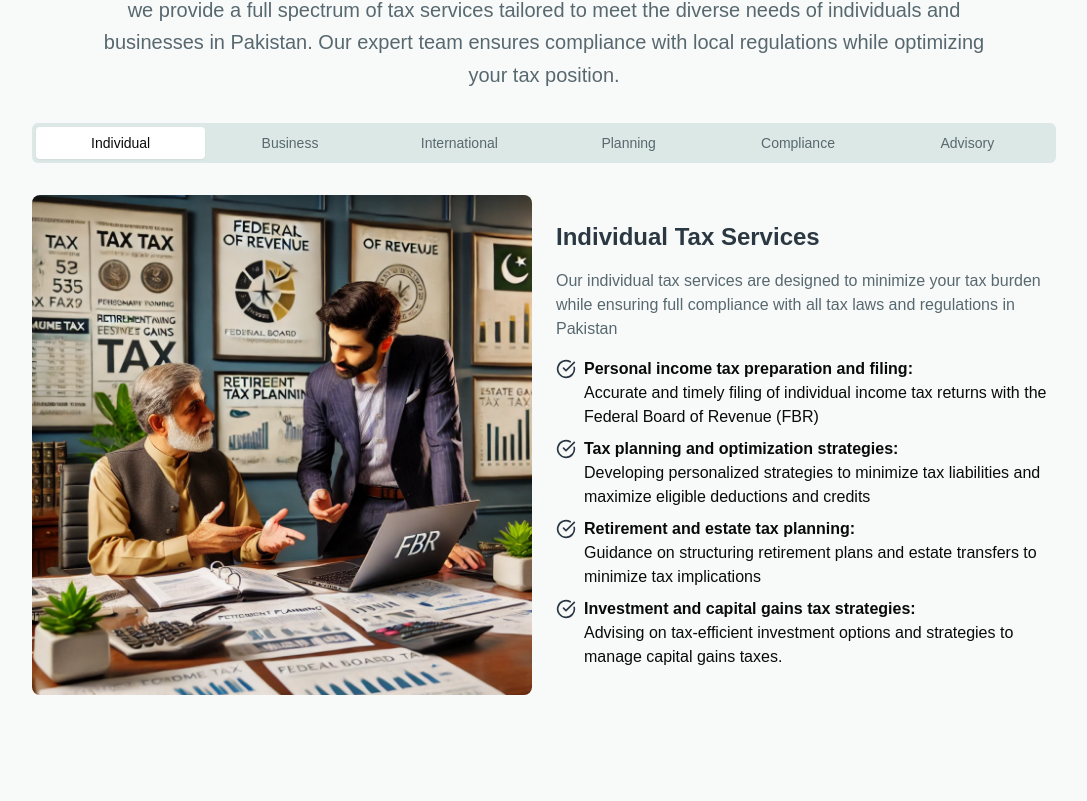
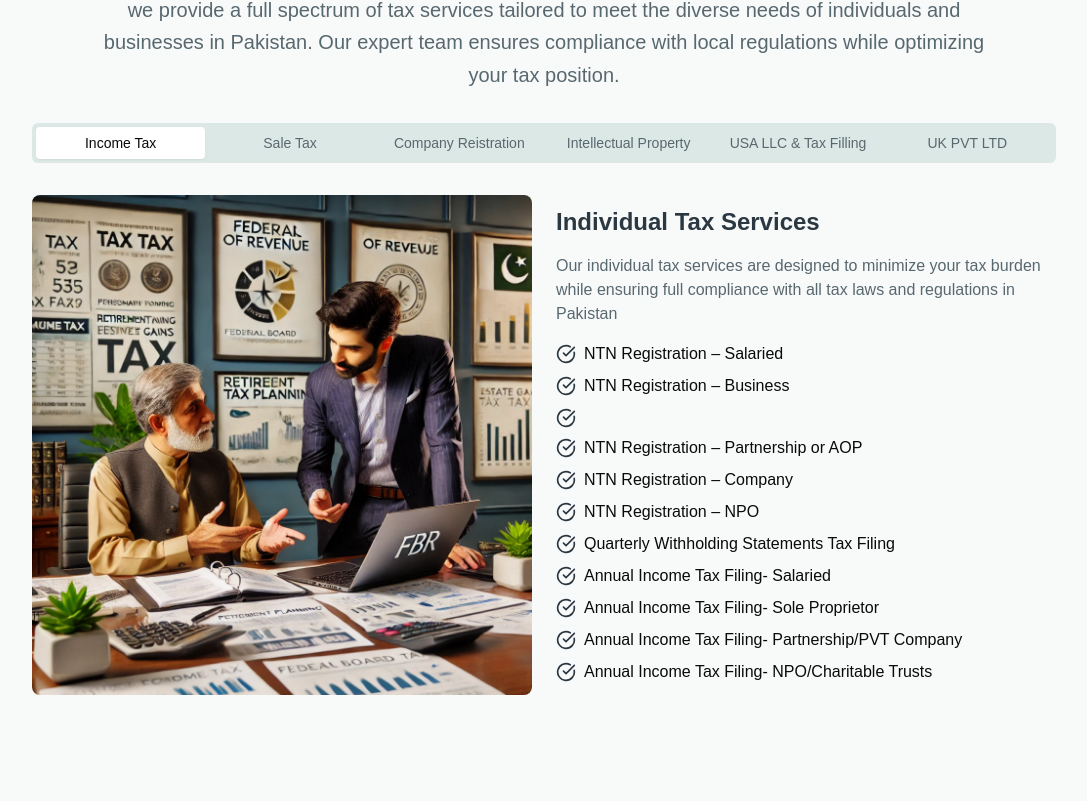
Before and after one commit to MuhammadJunaid506/FileBridge-Global, a Next.js app: page / in a window 1280 px wide. Shown: the part 2199-3000 px from the top of the page, without its empty margins (96-1183 px from the left). Built offline with nearby package versions, Linux system fonts and the light colour scheme.

Commit message:
Feat : Income tax

```diff
--- a/app/page.tsx
+++ b/app/page.tsx
@@ -495,12 +495,12 @@ export default function LandingPage() {
               className="w-full max-w-5xl mx-auto mt-8"
             >
               <TabsList className="grid w-full grid-cols-2 md:grid-cols-3 lg:grid-cols-6 mb-8">
-                <TabsTrigger value="individual">Individual</TabsTrigger>
-                <TabsTrigger value="business">Business</TabsTrigger>
-                <TabsTrigger value="international">International</TabsTrigger>
-                <TabsTrigger value="planning">Planning</TabsTrigger>
-                <TabsTrigger value="compliance">Compliance</TabsTrigger>
-                <TabsTrigger value="advisory">Advisory</TabsTrigger>
+                <TabsTrigger value="individual">Income Tax</TabsTrigger>
+                <TabsTrigger value="business">Sale Tax</TabsTrigger>
+                <TabsTrigger value="international">Company Reistration</TabsTrigger>
+                <TabsTrigger value="planning">Intellectual Property</TabsTrigger>
+                <TabsTrigger value="compliance">USA LLC & Tax Filling</TabsTrigger>
+                <TabsTrigger value="advisory">UK PVT LTD</TabsTrigger>
               </TabsList>
 
               <TabsContent
@@ -530,43 +530,83 @@ export default function LandingPage() {
                       <li className="flex items-start gap-2">
                         <CheckCircle className="h-5 w-5 text-[#2b3842] mt-0.5 flex-shrink-0" />
                         <span>
+                           NTN Registration – Salaried
                           {" "}
-                          <p className="font-semibold">
+                          {/* <p className="font-semibold">
                             Personal income tax preparation and filing:{" "}
                           </p>
                           Accurate and timely filing of individual income tax
-                          returns with the Federal Board of Revenue (FBR)
+                          returns with the Federal Board of Revenue (FBR) */}
                         </span>
                       </li>
                       <li className="flex items-start gap-2">
                         <CheckCircle className="h-5 w-5 text-[#2b3842] mt-0.5 flex-shrink-0" />
                         <span>
-                          <p className="font-semibold">
-                            Tax planning and optimization strategies:{" "}
+                          NTN Registration – Business
+                          {/* <p className="font-semibold">
+                            NTN Registration – Business:{" "}
                           </p>
                           Developing personalized strategies to minimize tax
                           liabilities and maximize eligible deductions and
-                          credits
+                          credits */}
                         </span>
                       </li>
                       <li className="flex items-start gap-2">
                         <CheckCircle className="h-5 w-5 text-[#2b3842] mt-0.5 flex-shrink-0" />
                         <span>
-                          <p className="font-semibold">
+                          {/* <p className="font-semibold">
                             Retirement and estate tax planning:{" "}
                           </p>
                           Guidance on structuring retirement plans and estate
-                          transfers to minimize tax implications
+                          transfers to minimize tax implications */}
                         </span>
                       </li>
                       <li className="flex items-start gap-2">
                         <CheckCircle className="h-5 w-5 text-[#2b3842] mt-0.5 flex-shrink-0" />
                         <span>
-                          <p className="font-semibold">
-                            Investment and capital gains tax strategies:
-                          </p>
-                          Advising on tax-efficient investment options and
-                          strategies to manage capital gains taxes.
+                         NTN Registration – Partnership or AOP
+                        </span>
+                      </li>
+                      <li className="flex items-start gap-2">
+                        <CheckCircle className="h-5 w-5 text-[#2b3842] mt-0.5 flex-shrink-0" />
+                        <span>
+                         NTN Registration – Company
+                        </span>
+                      </li>
+                      <li className="flex items-start gap-2">
+                        <CheckCircle className="h-5 w-5 text-[#2b3842] mt-0.5 flex-shrink-0" />
+                        <span>
+                         NTN Registration – NPO
+                        </span>
+                      </li>
+                      <li className="flex items-start gap-2">
+                        <CheckCircle className="h-5 w-5 text-[#2b3842] mt-0.5 flex-shrink-0" />
+                        <span>
+                        Quarterly Withholding Statements Tax Filing
+                        </span>
+                      </li>
+                      <li className="flex items-start gap-2">
+                        <CheckCircle className="h-5 w-5 text-[#2b3842] mt-0.5 flex-shrink-0" />
+                        <span>
+                        Annual Income Tax Filing- Salaried
+                        </span>
+                      </li>
+                      <li className="flex items-start gap-2">
+                        <CheckCircle className="h-5 w-5 text-[#2b3842] mt-0.5 flex-shrink-0" />
+                        <span>
+                        Annual Income Tax Filing- Sole Proprietor
+                        </span>
+                      </li>
+                      <li className="flex items-start gap-2">
+                        <CheckCircle className="h-5 w-5 text-[#2b3842] mt-0.5 flex-shrink-0" />
+                        <span>
+                        Annual Income Tax Filing- Partnership/PVT Company
+                        </span>
+                      </li>
+                      <li className="flex items-start gap-2">
+                        <CheckCircle className="h-5 w-5 text-[#2b3842] mt-0.5 flex-shrink-0" />
+                        <span>
+                        Annual Income Tax Filing- NPO/Charitable Trusts
                         </span>
                       </li>
                     </ul>
```
